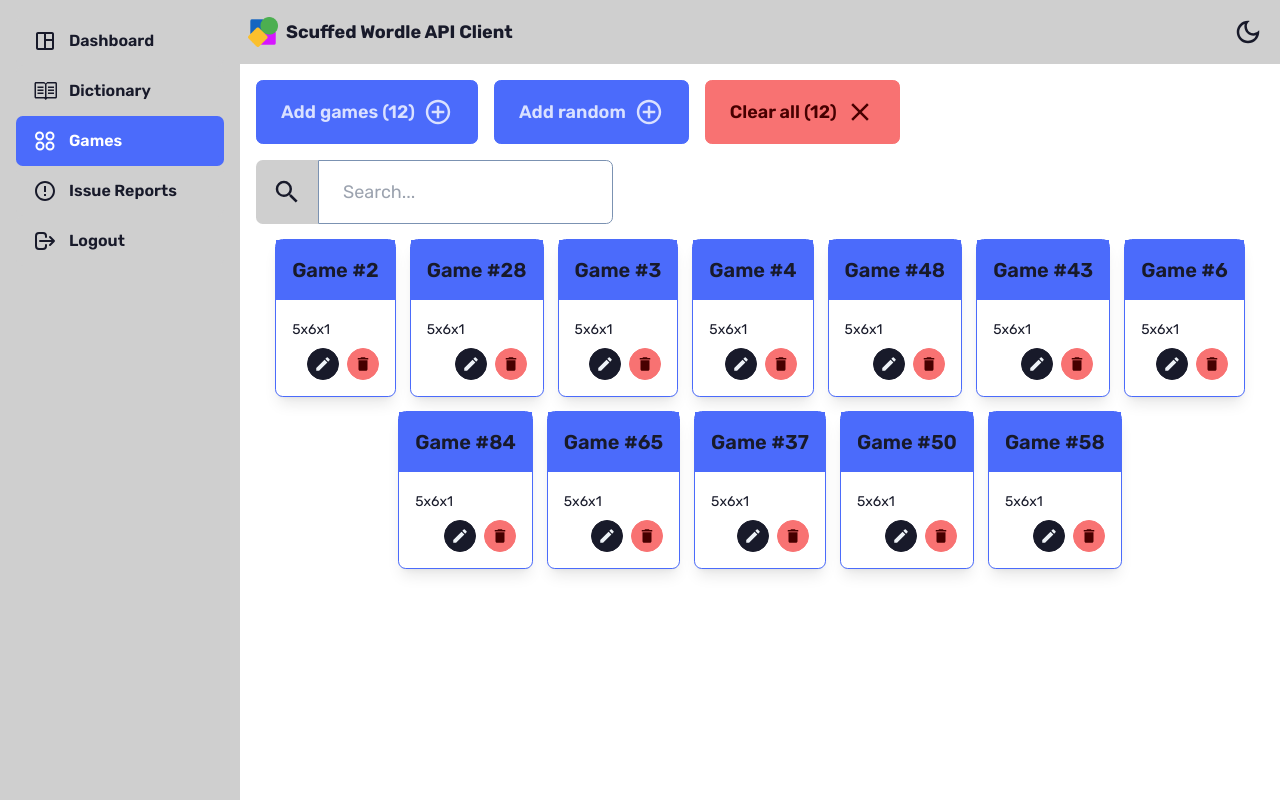
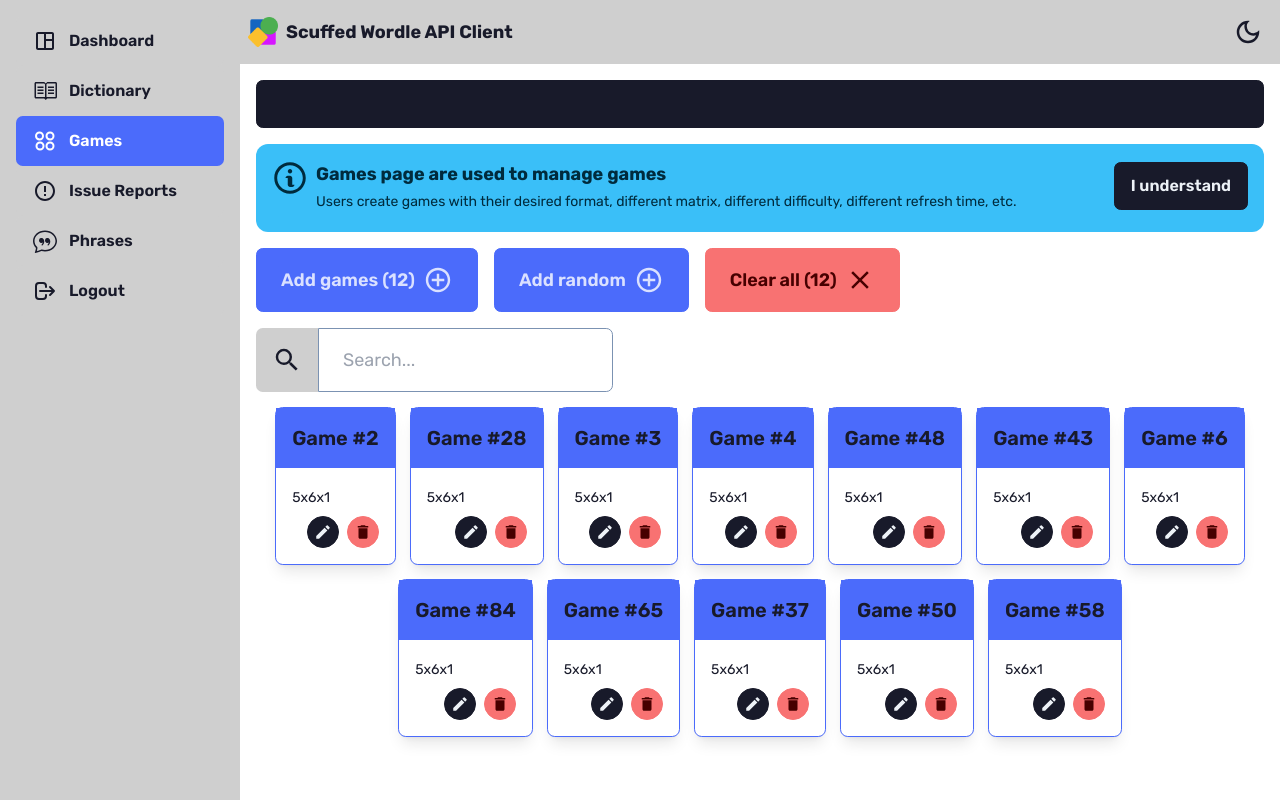
Before and after one commit to arunstop/scuffed_wordle_api_client, a Next.js app: page /games in a window 1280 px wide. Built offline with nearby package versions, Linux system fonts and the light colour scheme; what tailwind-animatecss would draw is missing.

Commit message:
ADDED phrases page ,,,, ADDED alert components ,,,, ADDED CSSTransition to alert component in games

```diff
--- a/components/Alert.tsx
+++ b/components/Alert.tsx
@@ -1,14 +1,87 @@
-import React from "react";
+import React, { ReactNode } from "react";
+import { BiCircle } from "react-icons/bi";
+import { GoInfo } from "react-icons/go";
+import { RiCloseCircleLine } from "react-icons/ri";
+import { TiWarningOutline } from "react-icons/ti";
+import { BsCheckCircle } from "react-icons/bs";
 import { MainColorTypes } from "../utils/models/GeneralModel";
 interface AlertProps {
-  color?: MainColorTypes;
-  label: string;
+  color?: MainColorTypes | "";
+  icon?: ReactNode;
+  title: string;
+  subtitle?: string;
+  action?: () => void;
+  actionLabel?: string;
 }
-export default function Alert({ color="current", label }: AlertProps) {
+export default function Alert({
+  color = "",
+  icon = null,
+  title,
+  subtitle = "",
+  action,
+  actionLabel = "",
+}: AlertProps) {
+  let iconComponent: ReactNode = <BiCircle />;
+  if (icon === null) {
+    switch (color) {
+      case "info":
+        iconComponent = <GoInfo />;
+        break;
+      case "success":
+        iconComponent = <BsCheckCircle />;
+      case "warning":
+        iconComponent = <TiWarningOutline />;
+      case "error":
+        iconComponent = <RiCloseCircleLine />;
+      default:
+        break;
+    }
+  }
+  const isMultiLined = subtitle !== "";
   return (
-    <label className="label justify-start pb-0">
-        {/* <span className="label-text">Alt label</span> */}
-      <span className={`label-text text-${color}`}>{label}</span>
-    </label>
+    <>
+      <div className={`alert alert-${color} alert-info rounded-xl pb-5`}>
+        <div className="flex-grow">
+          <span
+            className={`${
+              isMultiLined
+                ? "sm:text-4xl text-3xl self-start"
+                : "sm:text-3xl text-2xl"
+            }`}
+          >
+            {icon || iconComponent}
+          </span>
+
+          <div className="flex sm:flex-row flex-col gap-4 items-start flex-grow">
+            {/* Text section */}
+            <div className="flex flex-col flex-grow gap-1">
+              {subtitle !== "" ? (
+                <h3 className="font-bold sm:text-lg text-base">{title}</h3>
+              ) : (
+                <h3 className="">{title}</h3>
+              )}
+              {subtitle !== "" && (
+                <p className="sm:text-sm text-xs">{subtitle}</p>
+              )}
+            </div>
+            {/* Button section */}
+            <div className="flex-none my-auto">
+              {action && (
+                <button
+                  className="btn btn-sm sm:btn-md min-w-24"
+                  onClick={() => action()}
+                >
+                  <span className="first-letter:uppercase sm:text-base text-sm">
+                    {actionLabel}
+                  </span>
+                </button>
+              )}
+            </div>
+            {/* workaround to fix a bug when sometimes colors are not loaded */}
+            <div className="alert-info alert-success alert-warning alert-error hidden"></div>
+          </div>
+        </div>
+      </div>
+    </>
   );
 }
--- a/components/Drawer/Drawer.tsx
+++ b/components/Drawer/Drawer.tsx
@@ -88,6 +88,7 @@
         {/* CONTENT */}
         {children}
       </div>
+      {/* Drawer side */}
       <div className="drawer-side">
         <label
           htmlFor={ID_MAIN_DRAWER}
--- a/components/TextInput.tsx
+++ b/components/TextInput.tsx
@@ -1,6 +1,6 @@
 import { Transition } from "@headlessui/react";
 import React, { InputHTMLAttributes, ReactNode, useState } from "react";
-import Alert from "./Alert";
+import TextInputMessage from "./TextInputMessage";
 interface TextInputProps extends InputHTMLAttributes<HTMLInputElement> {
   label?: string;
   //   onChange: (event: React.ChangeEvent<HTMLInputElement>) => void;
@@ -58,7 +58,7 @@
         leaveFrom="scale-y-100"
         leaveTo=" scale-y-0"
       >
-        <Alert color={color} label={rules()} />
+        <TextInputMessage color={color} label={rules()} />
       </Transition>
       {/* {isError && <Alert color={color} label="Cannot be empty" />} */}
     </div>
--- /dev/null
+++ b/components/TextInputMessage.tsx
@@ -0,0 +1,14 @@
+import React from "react";
+import { MainColorTypes } from "../utils/models/GeneralModel";
+interface TextInputMessageProps {
+  color?: MainColorTypes;
+  label: string;
+}
+export default function TextInputMessage({ color="current", label }: TextInputMessageProps) {
+  return (
+    <label className="label justify-start pb-0">
+        {/* <span className="label-text">Alt label</span> */}
+      <span className={`label-text text-${color}`}>{label}</span>
+    </label>
+  );
+}
--- a/pages/games/index.tsx
+++ b/pages/games/index.tsx
@@ -17,6 +17,8 @@
 import HeadlessModal from "../../components/HeadlessModal";
 import GamesAddForm from "../../components/Forms/GamesAddForm";
 import { CSSTransition, TransitionGroup } from "react-transition-group";
+import Alert from "../../components/Alert";
+// import { Transition } from "@headlessui/react";
 // import { useCountContext } from "../utils/contexts/counter/CounterHooks";
 // import { useUiContext } from "../utils/contexts/ui/UiHooks";
 
@@ -26,6 +28,7 @@
   // const { state: countState, action: countAction } = useCountContext();
   const [modalAdd, setModalAdd] = useState(false);
   const [modalClear, setModalClear] = useState(false);
+  const [alertInfo, setAlertInfo] = useState(true);
 
   useEffect(() => {
     // if (uiState.menuOn !== "games") {
@@ -70,6 +73,47 @@
       <Drawer>
         {/* CONTENT */}
         <div className="flex flex-col p-2 lg:p-4 gap-y-4 flex-grow">
+          <button
+            className="btn"
+            onClick={() => setAlertInfo(!alertInfo)}
+          ></button>
+          {/* <Transition
+            show={alertInfo}
+            enter="transition-all duration-75"
+            enterFrom="scale-0"
+            enterTo="scale-100"
+            leave="transition-all duration-150"
+            leaveFrom="scale-100"
+            leaveTo="scale-0"
+          >
+            <Alert
+              color="info"
+              title="Games page are used to manage games"
+              subtitle={`Users create games with their desired format, different matrix, different difficulty, different refresh time, etc.`}
+              action={() => setAlertInfo(false)}
+              actionLabel="I understand"
+            />
+          </Transition> */}
+          <CSSTransition
+            in={alertInfo}
+            classNames={{
+              enter: "animated",
+              enterActive: "animated-bounceIn",
+              exit: "animated",
+              exitActive: "animated-zoomOut",
+            }}
+            timeout={300}
+            unmountOnExit
+          >
+            <Alert
+              color="info"
+              title="Games page are used to manage games"
+              subtitle={`Users create games with their desired format, different matrix, different difficulty, different refresh time, etc.`}
+              action={() => setAlertInfo(false)}
+              actionLabel="I understand"
+            />
+          </CSSTransition>
+
           <div className="flex flex-wrap items-center gap-4">
             <button
               // htmlFor={ID_MAIN_DRAWER}
@@ -93,7 +137,7 @@
               Add random
               <IoMdAddCircleOutline size={30} />
             </button>
-            <label
+            <button
               // htmlFor="games-clearall-modal"
               className={`btn gap-2 lg:btn-lg lg:text-lg btn-md ${
                 searchedList.length !== 0 || !isSearching
@@ -107,7 +151,7 @@
             >
               Clear all ({searchedList.length})
               <MdClose size={30} />
-            </label>
+            </button>
             {/* Search bar */}
             <div className="form-control">
               <label className="input-group lg:input-group-lg input-group-md">
@@ -132,7 +176,9 @@
               animated animated-jackInTheBox animated-faster`}
             >
               <div className="inline-flex items-center text-4xl font-black gap-1 text-warning ">
-                <span className="sm:block hidden tracking-[-0.4rem] mr-[0.42rem]">¯\__</span>
+                <span className="sm:block hidden tracking-[-0.4rem] mr-[0.42rem]">
+                  ¯\__
+                </span>
                 <BsFillEmojiNeutralFill className="sm:text-9xl text-6xl" />
                 <span className="sm:block hidden tracking-[-0.4rem]">__/¯</span>
               </div>
@@ -142,15 +188,20 @@
               </h2>
             </div>
           ) : (
-            <TransitionGroup component="div" className="flex flex-wrap justify-center gap-4 transition" >
+            <TransitionGroup
+              component="div"
+              className="flex flex-wrap justify-center gap-4 transition"
+            >
               {searchedList.map((game, index) => (
-                <CSSTransition key={game.id} classNames={{
-                  enter:"animated",
-                  enterActive: "animated-jackInTheBox",
-                  exit:"animated duration-200",
-                  exitActive:"animated-zoomOut",
-                }}
-                timeout={300}
+                <CSSTransition
+                  key={game.id}
+                  classNames={{
+                    enter: "animated",
+                    enterActive: "animated-jackInTheBox",
+                    exit: "animated duration-200",
+                    exitActive: "animated-zoomOut",
+                  }}
+                  timeout={300}
                 >
                   <div
                     className={`card card-compact shadow-lg outline outline-1 outline-primary
--- /dev/null
+++ b/pages/phrases/index.tsx
@@ -0,0 +1,33 @@
+import Head from "next/head";
+import React, { useState } from "react";
+import Alert from "../../components/Alert";
+import Drawer from "../../components/Drawer/Drawer";
+import { APP_NAME } from "../../utils/helpers/constants/ConstantText";
+
+export default function PagePhrases() {
+  const [alertInfo, setAlertInfo] = useState(true);
+
+  return (
+    <>
+      <Head>
+        <title>Phrases - {APP_NAME}</title>
+        <meta name="description" content="Generated by create next app" />
+        <link rel="icon" href="/favicon.ico" />
+      </Head>
+      <Drawer>
+        <div className="flex flex-col p-2 lg:p-4 gap-y-4 flex-grow">
+          {alertInfo && (
+            <Alert
+              color="info"
+              title="Phrases page is used to manage phrases"
+              subtitle={`Phrases are used for the user-end app to show expressions to users, e.g. Good Luck, Nice Try, Well done, etc.
+            Phrases mainly appear in pop-up messages when users start playing the game or when the game is over.`}
+              action={() => setAlertInfo(false)}
+              actionLabel="I understand"
+            />
+          )}
+        </div>
+      </Drawer>
+    </>
+  );
+}
--- a/utils/contexts/ui/UiProvider.tsx
+++ b/utils/contexts/ui/UiProvider.tsx
@@ -14,6 +14,7 @@
 import {GoBook} from "react-icons/go";
 import {HiOutlineLogout} from "react-icons/hi";
 import {RiApps2Line} from "react-icons/ri";
+import { BsChatQuote } from "react-icons/bs";
 
 
 const getInitialMenuList = (): UiMenu[] => {
@@ -22,6 +23,7 @@
     { title: "Dictionary", type: "PAGE",icon:<GoBook size={24}/> },
     { title: "Games", type: "PAGE",icon:<RiApps2Line size={24} /> },
     { title: "Issue Reports", type: "PAGE",icon:<MdOutlineErrorOutline size={24} /> },
+    { title: "Phrases", type: "PAGE",icon:<BsChatQuote size={24} /> },
     { title: "Logout", type: "MODAL",icon:<HiOutlineLogout size={24} className="rotate-180" /> },
   ];
 
```
Also changed, not shown: components/Forms/GamesAddForm.tsx (+4 -3 lines).
